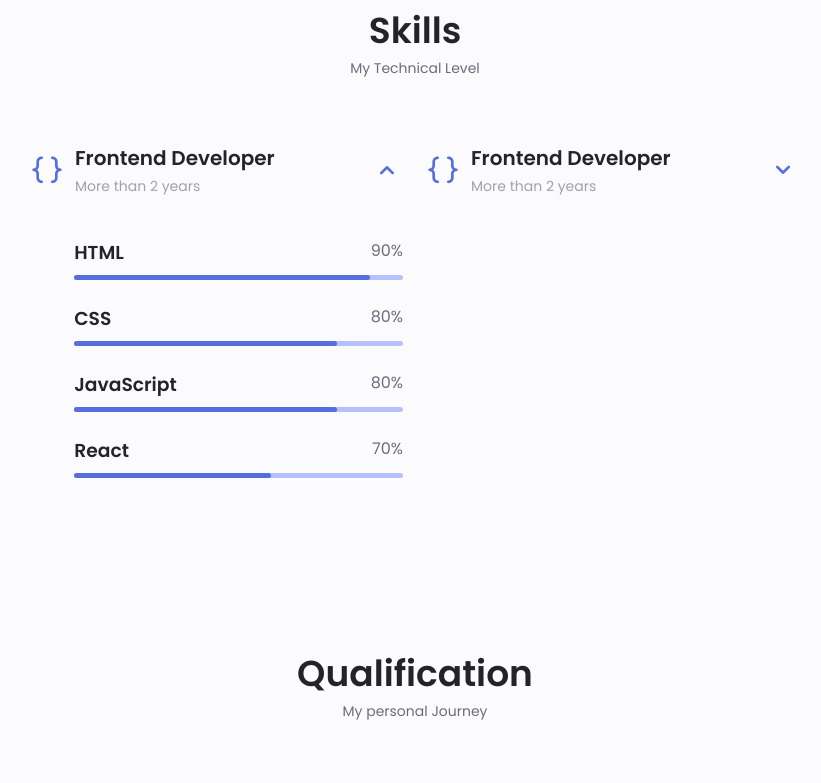
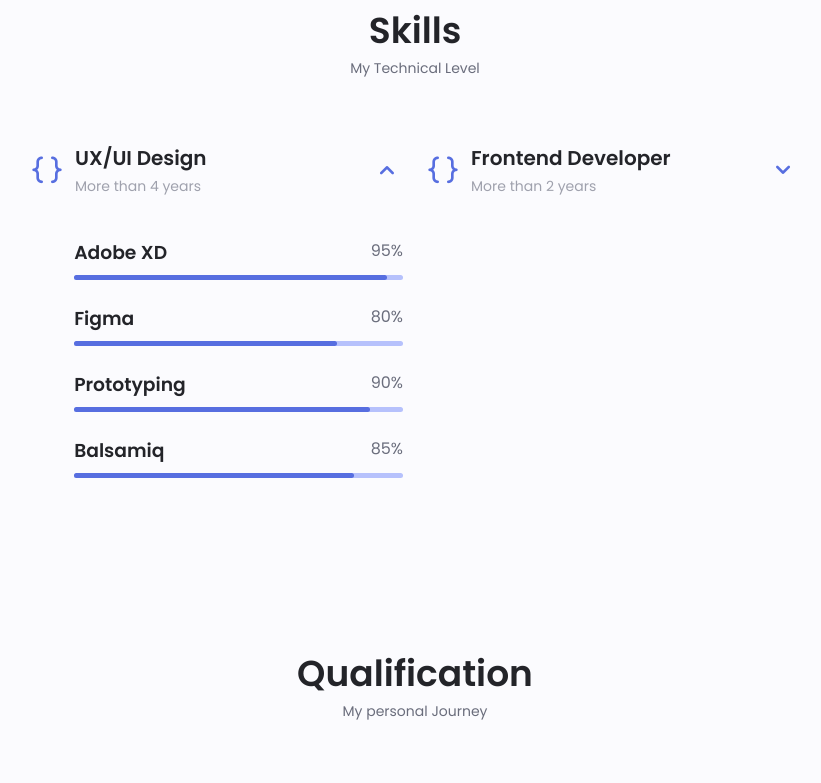
Before and after one commit to mdmehedie/mehedi-hasan, a plain HTML site: page index.html in a window 1280 px wide. Shown: the part 1479-2262 px from the top of the page, without its empty margins (225-1046 px from the left). Drawn offline with nearby package versions, Linux system fonts and the light colour scheme.

Commit message:
Complete Design version 1.0.1

```diff
--- a/Asset/css/style.css
+++ b/Asset/css/style.css
@@ -467,6 +467,18 @@ img{
     display: block;
     background-color: var(--first-color);
 }
+.skills_xd{
+    width: 95%;
+}
+.skills_figma{
+    width: 80%;
+}
+.skills_prototyping{
+    width: 90%;
+}
+.skills_balsamiq{
+    width: 85%;
+}
 .skills_html{
     width: 90%;
 }
@@ -696,7 +708,6 @@ img{
     outline: none;
 }
 .design{
-    margin-top: 2rem;
     padding: .2rem 1rem;
     grid-template-columns: repeat(2, 1fr);
 }
--- a/index.html
+++ b/index.html
@@ -81,7 +81,7 @@
                                 <i class="uit uil-behance-alt home_social-icon"></i>
                             </a>
 
-                            <a href="https://github.com/mehedicse04" target="_blank">
+                            <a href="https://github.com/mdmehedie" target="_blank">
                                 <i class="uit uil-github-alt home_social-icon"></i>
                             </a>
                         </div>
@@ -107,7 +107,7 @@
                             <h1 class="home_title">Hi I'm Mehedi Hasan</h1>
                             <h3 class="home_subtitle">UX/UI ENGINEER & FRONTEND DEVELOPER</h3>
                             <p class="home_description">
-                                High level Experience in UX/UI Design, Prototyping & Fromtend Development
+                                Experienced in UI/UX Design, Prototyping and Frontend Development
                             </p>
                             <a href="#contact" class="button button--flex">
                                 Contact Me<i class="uil uil-message button_icon"></i>
@@ -150,7 +150,7 @@
                         </div>
 
                         <div class="about_button">
-                            <a download="" href="" class="button button--flex">
+                            <a download="Asset/img/Mehedi Hasan's CV.pdf" href="" class="button button--flex">
                                 Download CV<i class="uil uil-download-alt button_icon"></i>
                             </a>
                         </div>
@@ -167,49 +167,49 @@
                             <div class="skills_header">
                                 <i class="uil uil-brackets-curly skills_icon"></i>
                                 <div>
-                                    <h1 class="skills_title">Frontend Developer</h1>
-                                    <span class="skills_subtitle">More than 2 years</span>
+                                    <h1 class="skills_title">UX/UI Design</h1>
+                                    <span class="skills_subtitle">More than 4 years</span>
                                 </div>
                                 <i class="uil uil-angle-down skills_arrow"></i>
                             </div>
                             <div class="skills_list grid">
                                 <div class="skills_data">
                                     <div class="skills_titles">
-                                        <h3 class="skill_name">HTML</h3>
-                                        <span class="skills_number">90%</span>
+                                        <h3 class="skill_name">Adobe XD</h3>
+                                        <span class="skills_number">95%</span>
                                     </div>
                                     <div class="skills_bar">
-                                        <span class="skills_percentage skills_html"></span>
+                                        <span class="skills_percentage skills_xd"></span>
                                     </div>
                                 </div>
 
                                 <div class="skills_data">
                                     <div class="skills_titles">
-                                        <h3 class="skill_name">CSS</h3>
+                                        <h3 class="skill_name">Figma</h3>
                                         <span class="skills_number">80%</span>
                                     </div>
                                     <div class="skills_bar">
-                                        <span class="skills_percentage skills_css"></span>
+                                        <span class="skills_percentage skills_figma"></span>
                                     </div>
                                 </div>
 
                                 <div class="skills_data">
                                     <div class="skills_titles">
-                                        <h3 class="skill_name">JavaScript</h3>
-                                        <span class="skills_number">80%</span>
+                                        <h3 class="skill_name">Prototyping</h3>
+                                        <span class="skills_number">90%</span>
                                     </div>
                                     <div class="skills_bar">
-                                        <span class="skills_percentage skills_js"></span>
+                                        <span class="skills_percentage skills_prototyping"></span>
                                     </div>
                                 </div>
 
                                 <div class="skills_data">
                                     <div class="skills_titles">
-                                        <h3 class="skill_name">React</h3>
-                                        <span class="skills_number">70%</span>
+                                        <h3 class="skill_name">Balsamiq</h3>
+                                        <span class="skills_number">85%</span>
                                     </div>
                                     <div class="skills_bar">
-                                        <span class="skills_percentage skills_react"></span>
+                                        <span class="skills_percentage skills_balsamiq"></span>
                                     </div>
                                 </div>
                             </div>
@@ -634,7 +634,10 @@
 
                 </div>
 
+                <span class="section_subtitle" style="padding: 0; margin: 1.5rem 0 1rem 0;">Recent Project Overview</span>
+
                 <div class="design grid container">
+
                     <div class="design_content">
                         <a href="https://www.behance.net/gallery/129430341/TSS-Ponno-Sheba-A-ecommerces-platform-of-TSS" class="design-button" target="_blank" >
                             <img src="Asset/img/Project/tss.jpg" alt="" class="design_img">
```
Also changed, not shown: 1 other file.
